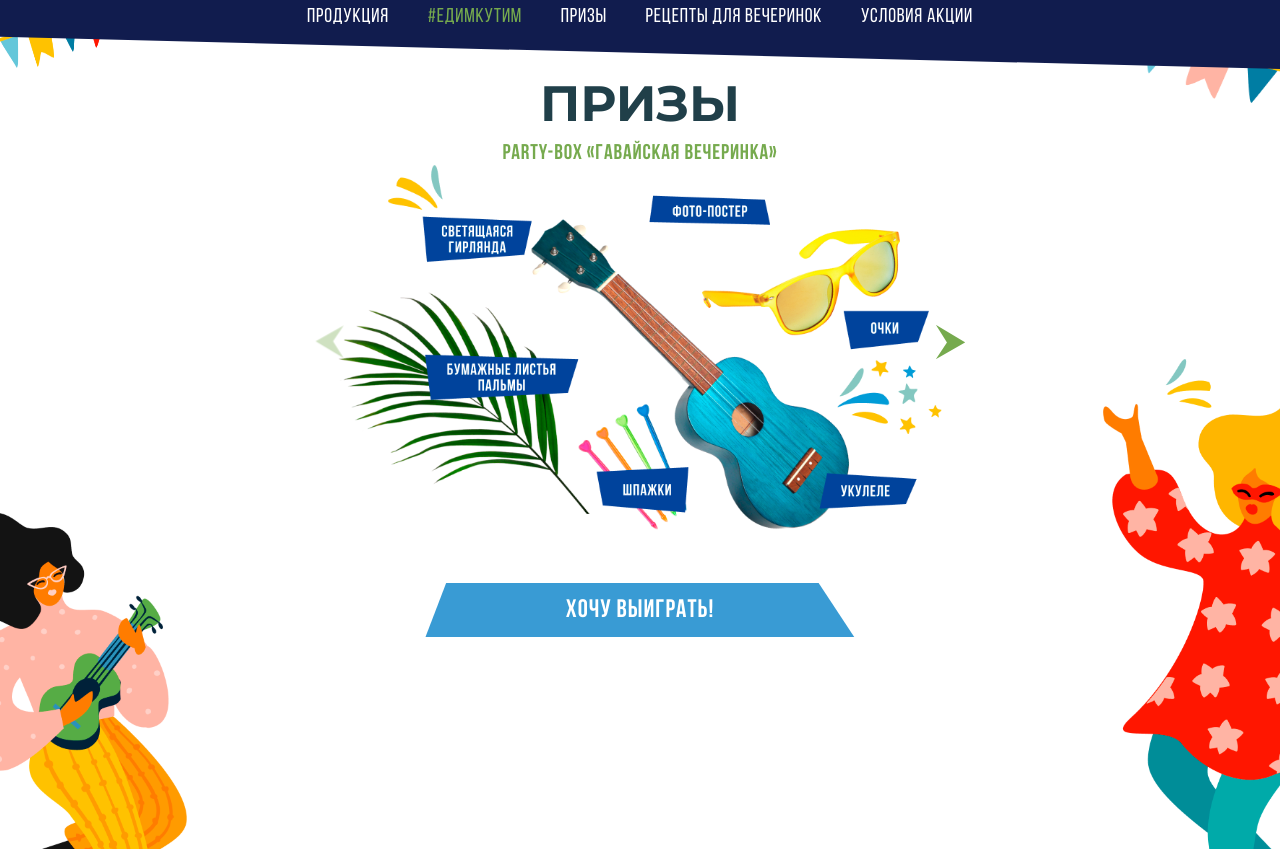
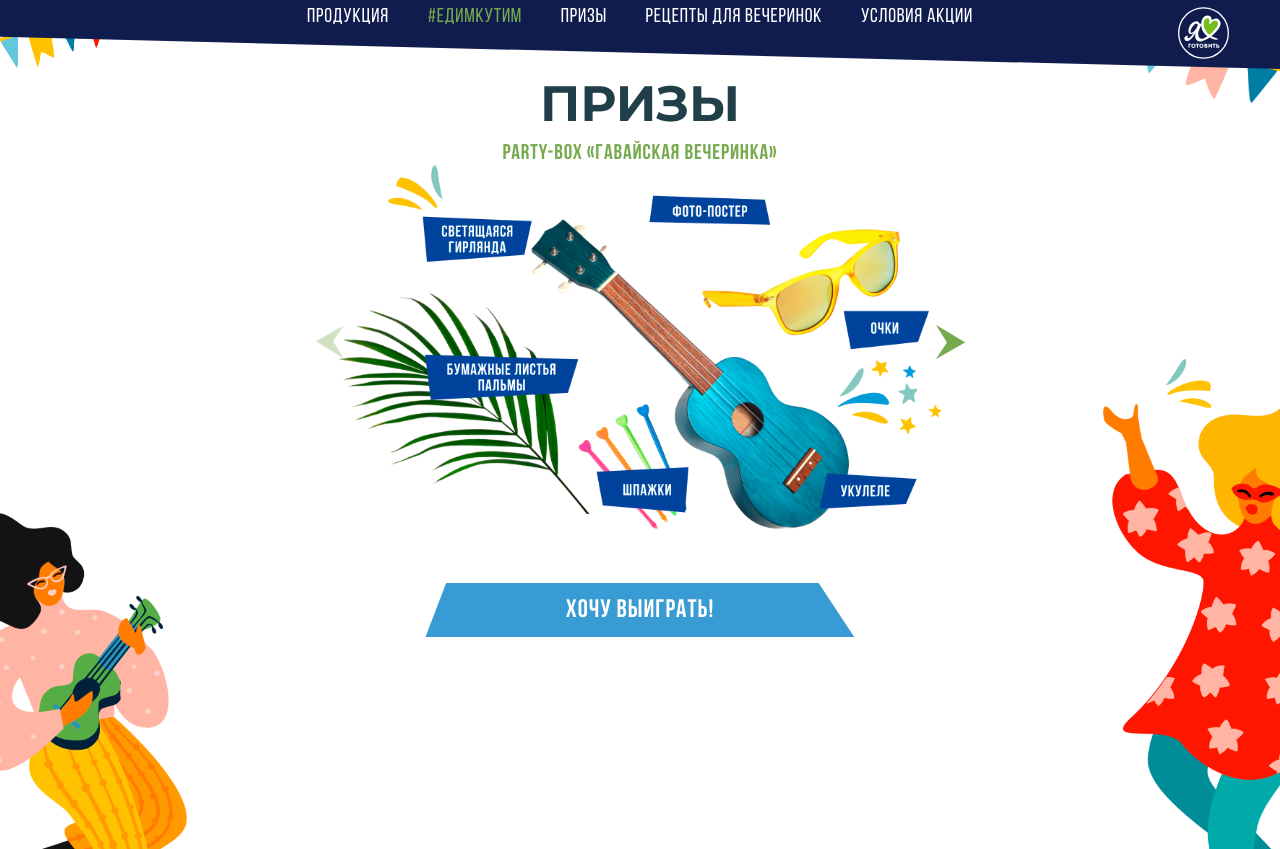
Before and after one commit to Hudson8811/edimkutim, a website: page app/prizes.html in a window 1280 px wide. Drawn offline with nearby package versions, Linux system fonts and the light colour scheme.

Commit message:
add pages

```diff
--- a/app/prizes.html
+++ b/app/prizes.html
@@ -24,7 +24,7 @@
 
                 </div>
             </div>
-            <div class="header__logo">
+            <div class="header__logo header__logo--js-active">
                 <span class="header__logo-img"></span>
             </div>
             <img class="header__decor-right wow fadeInRight" src="img/header/decor-right.png" alt="" data-wow-duration="0.7s">
```
Also changed, not shown: app/prizes2.html (+1 -1 lines).
